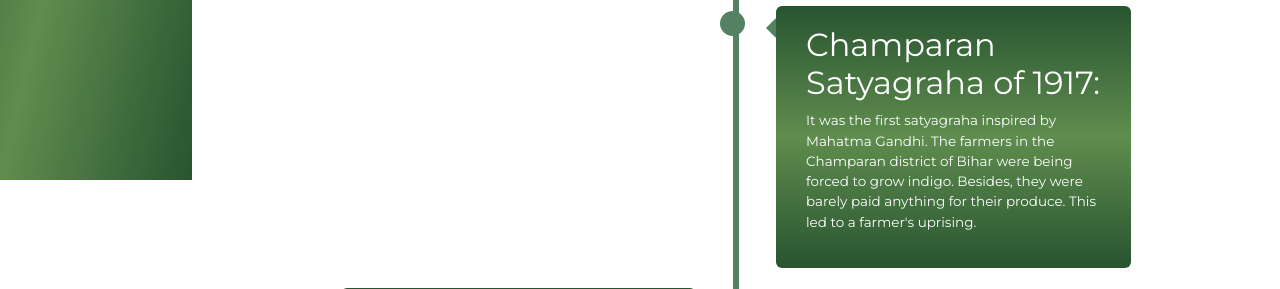
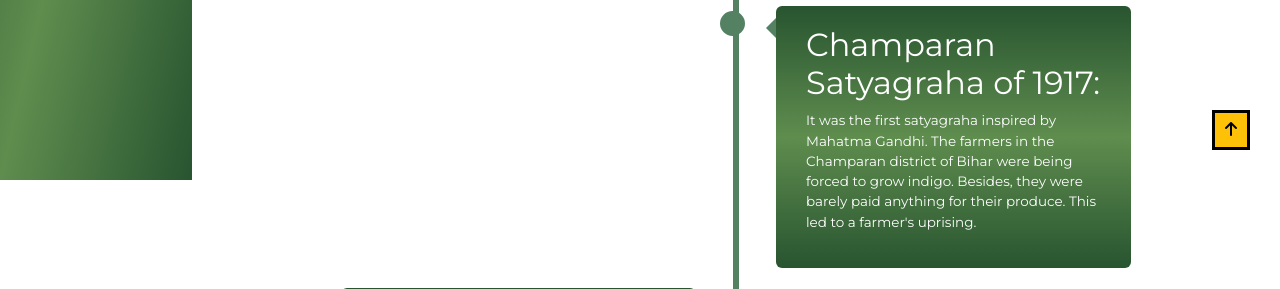
Before and after one commit to TARANGKATIYAR/Independence_Project, a Django app: page / in a window 1280 px wide. Shown: the part 620-909 px from the top of the page. Run offline with Django 3.2, Linux system fonts and the light colour scheme; data comes from the database, SQL or seed files in the repository; both versions use the stored data as it was after the commit; some libraries are stand-ins or nearby versions.

Commit message:
fixed shit

```diff
--- /dev/null
+++ b/static/script/notchup.js
@@ -0,0 +1,4 @@
+function topFunction() {
+    document.body.scrollTop = 0;
+    document.documentElement.scrollTop = 0;
+}
--- a/static/style/stickynotes.css
+++ b/static/style/stickynotes.css
@@ -60,6 +60,11 @@
   border-radius: 50%;
 }
 
+.addbtnall {
+  border-radius: 0%;
+  padding: 5px 10px;
+}
+
 @media screen and (max-width: 600px) {
   .flexbox {
     display: block;
--- a/templates/done.html
+++ b/templates/done.html
@@ -15,7 +15,7 @@
     <center>
         <h2 style="margin:50px; font-size: 40px;" class="neon headings">Your Message has been sent Successfully</h2>
         <img src="https://encrypted-tbn0.gstatic.com/images?q=tbn:ANd9GcSiOzh2PTITtg5RCEA7sL4Wo84ExbskhGE5TQ&usqp=CAU" alt="">
-        <br><br><br><button class="btn btn-primary" onclick="history.back()">Return To WebPage</button>
+        <br><br><br><a href="/"><button class="btn btn-primary">Return To WebPage</button></a>
     </center>
 
 </body>
--- a/templates/index.html
+++ b/templates/index.html
@@ -126,6 +126,9 @@
               </footer>
         </div>
         <div id="Contact" class="tabcontent">
+          <center>
+            <button onclick="topFunction()" class="btn btn-warning addbtn addbtnall" id="myBtnall"><i class="fa-solid fa-arrow-up"></i></button>
+          </center>
           <h2 style="margin: 20px;" class="headings neon">Review Our Webpage</h2>
           <section id="contact">
               <form method="get" action="/sent">
@@ -198,6 +201,7 @@
                   <div class="copyright">© 2022 - All Rights Reserved <br><a style="color: black;" href="/copyright">Click Here for Citations</a></div>
                 </div>
               </footer>
+
           </section>
         </div>
         <div id="Information" class="tabcontent">
@@ -310,11 +314,11 @@
                 <div class="copyright">© 2022 - All Rights Reserved <br><a style="color: black;" href="/copyright">Click Here for Citations</a></div>
               </div>
             </footer>
+            <center>
+              <button onclick="topFunction()" class="btn btn-warning addbtn addbtnall" id="myBtnall"><i class="fa-solid fa-arrow-up"></i></button>
+            </center>
+        </div>
 
-
-
-
-        </div>
         <div id="Fighters" class="tabcontent">
        <div class="mytext">
         <h2 class="headings neon">Independence Of Our Country</h2>
@@ -562,6 +566,9 @@
                 <div class="copyright">© 2022 - All Rights Reserved <br><a style="color: black;" href="/copyright">Click Here for Citations</a></div>
               </div>
             </footer>
+            <center>
+              <button onclick="topFunction()" class="btn btn-warning addbtn addbtnall" id="myBtnall"><i class="fa-solid fa-arrow-up"></i></button>
+            </center>
       </div>
 
 
@@ -715,6 +722,9 @@
               <div class="copyright">© 2022 - All Rights Reserved <br><a style="color: black;" href="/copyright">Click Here for Citations</a></div>
             </div>
           </footer>
+          <center>
+            <button onclick="topFunction()" class="btn btn-warning addbtn addbtnall" id="myBtnall"><i class="fa-solid fa-arrow-up"></i></button>
+          </center>
 
 
         </div>
@@ -891,6 +901,9 @@
                 <div class="copyright">© 2022 - All Rights Reserved <br><a style="color: black;" href="/copyright">Click Here for Citations</a></div>
               </div>
             </footer>
+            <center>
+              <button onclick="topFunction()" class="btn btn-warning addbtn addbtnall" id="myBtnall"><i class="fa-solid fa-arrow-up"></i></button>
+            </center>
 
 
 
@@ -906,5 +919,6 @@
     <script src="{% static '/script/main.js' %}"></script>
     <script src="{% static '/script/scroll.js' %}"></script>
     <script src="{% static '/script/modals.js' %}"></script>
+    <script src="{% static '/script/notchup.js' %}"></script>
     </body>
 </html>
```
Also changed, not shown: db.sqlite3, static/style/style.css (line endings or trailing spaces).
